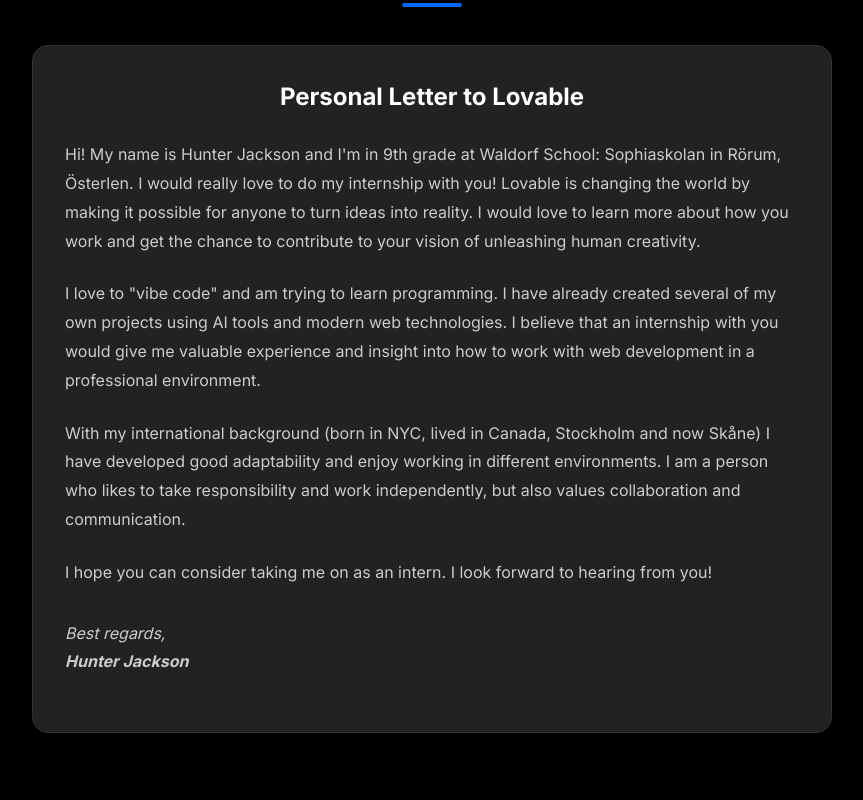
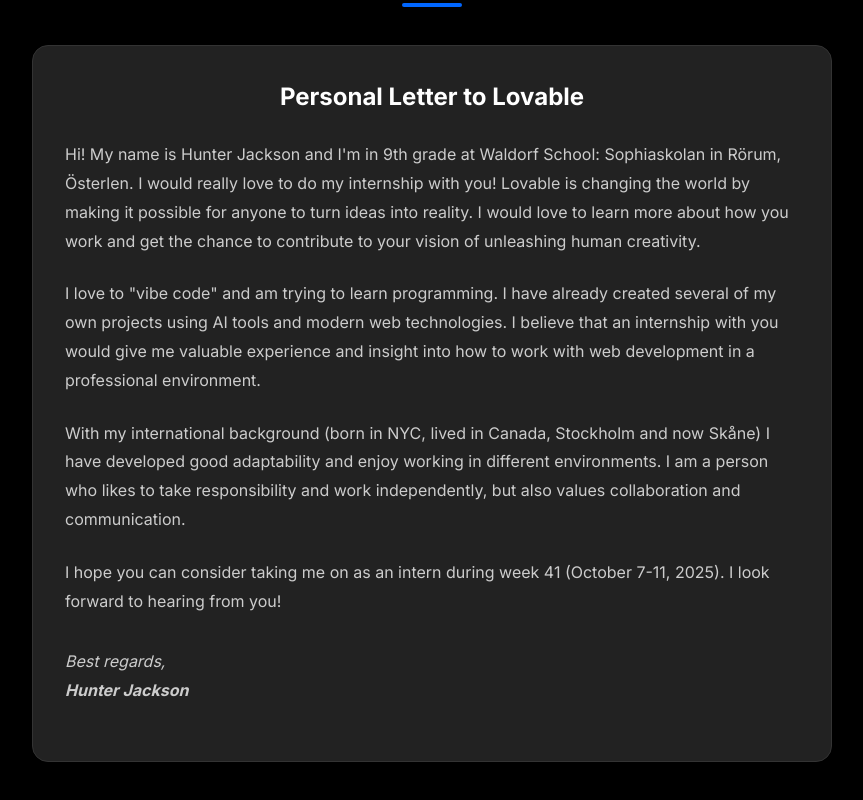
Before and after one commit to luminahuntiez/loveable, a plain HTML site: page index.html in a window 1280 px wide. Shown: the part 7968-8768 px from the top of the page, without its empty margins (208-1071 px from the left). Drawn offline with Linux system fonts and the light colour scheme.

Commit message:
Add specific week 41 (October 7-11, 2025) to internship application

```diff
--- a/index.html
+++ b/index.html
@@ -391,8 +391,8 @@
                         <p data-en="With my international background (born in NYC, lived in Canada, Stockholm and now Skåne) I have developed good adaptability and enjoy working in different environments. I am a person who likes to take responsibility and work independently, but also values collaboration and communication." data-sv="Med min internationella bakgrund (född i NYC, bott i Kanada, Stockholm och nu Skåne) har jag utvecklat en god anpassningsförmåga och trivs med att arbeta i olika miljöer. Jag är en person som gillar att ta ansvar och arbeta självständigt, men värdesätter också samarbete och kommunikation.">
                             With my international background (born in NYC, lived in Canada, Stockholm and now Skåne) I have developed good adaptability and enjoy working in different environments. I am a person who likes to take responsibility and work independently, but also values collaboration and communication.
                         </p>
-                        <p data-en="I hope you can consider taking me on as an intern. I look forward to hearing from you!" data-sv="Jag hoppas att ni kan tänka er att ta emot mig som praoelev. Jag ser fram emot att höra från er!">
-                            I hope you can consider taking me on as an intern. I look forward to hearing from you!
+                        <p data-en="I hope you can consider taking me on as an intern during week 41 (October 7-11, 2025). I look forward to hearing from you!" data-sv="Jag hoppas att ni kan tänka er att ta emot mig som praoelev under vecka 41 (7-11 oktober 2025). Jag ser fram emot att höra från er!">
+                            I hope you can consider taking me on as an intern during week 41 (October 7-11, 2025). I look forward to hearing from you!
                         </p>
                         <p class="prao-signature" data-en="Best regards,<br><strong>Hunter Jackson</strong>" data-sv="Med vänliga hälsningar,<br><strong>Hunter Jackson</strong>">
                             Best regards,<br>
```
